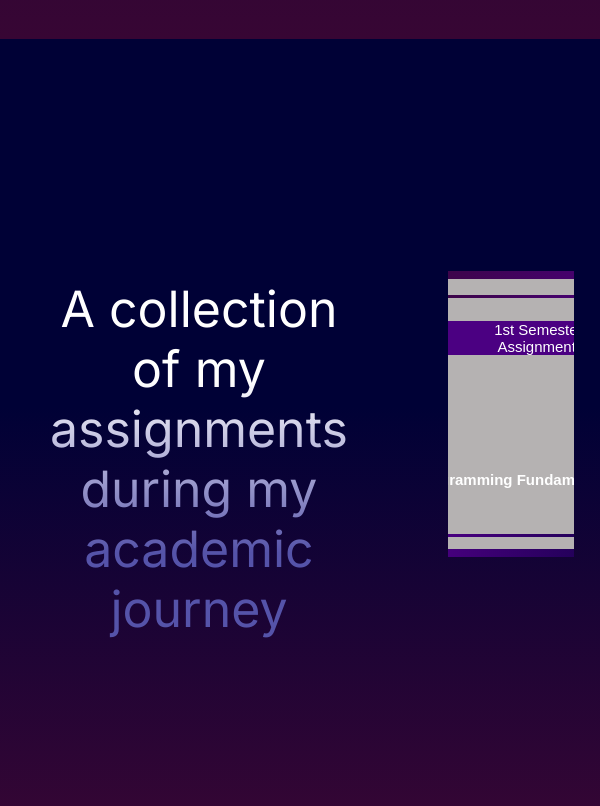
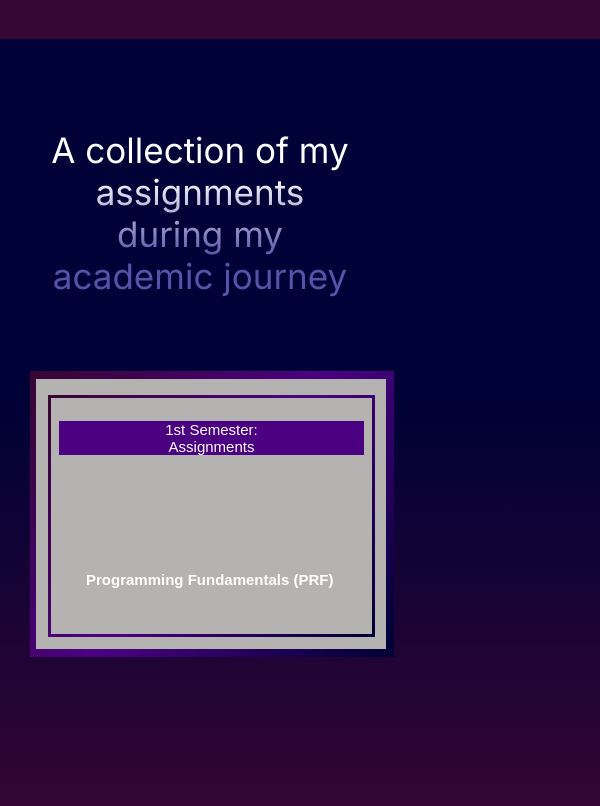
Before and after one commit to Shimara-Appuhami/Portfolio, a plain HTML site: page index.html in a window 600 px wide. Shown: the part 6780-7586 px from the top of the page. Drawn offline with nearby package versions, Linux system fonts and the light colour scheme; a web font is replaced by a local one.

Commit message:
responsive  assignment section 425

```diff
--- a/style.css
+++ b/style.css
@@ -4184,3 +4184,22 @@ video{
 
 
 }
+
+@media all and (min-width: 425px) and (max-width:767px){
+    main:nth-child(8)>header>h3 {
+        width: 300px;
+        font-size: 35px;
+        margin-top: 90px;
+    }
+    .card-container{
+        width: 300px;
+        height: 100%;
+        left: -320px;
+        top: 300px;
+    }
+    .text a{
+        left: 192px;
+    }
+
+
+}
```
